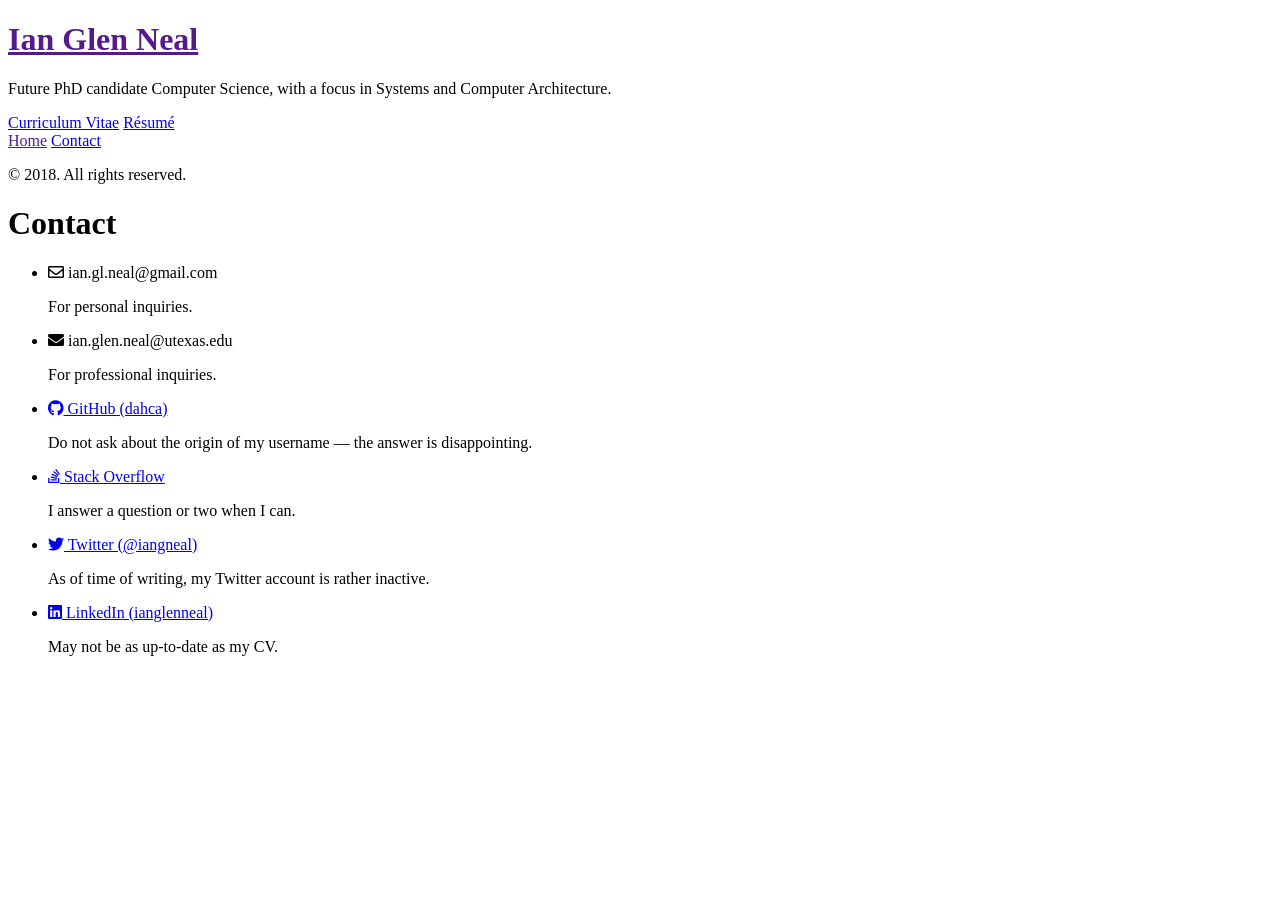
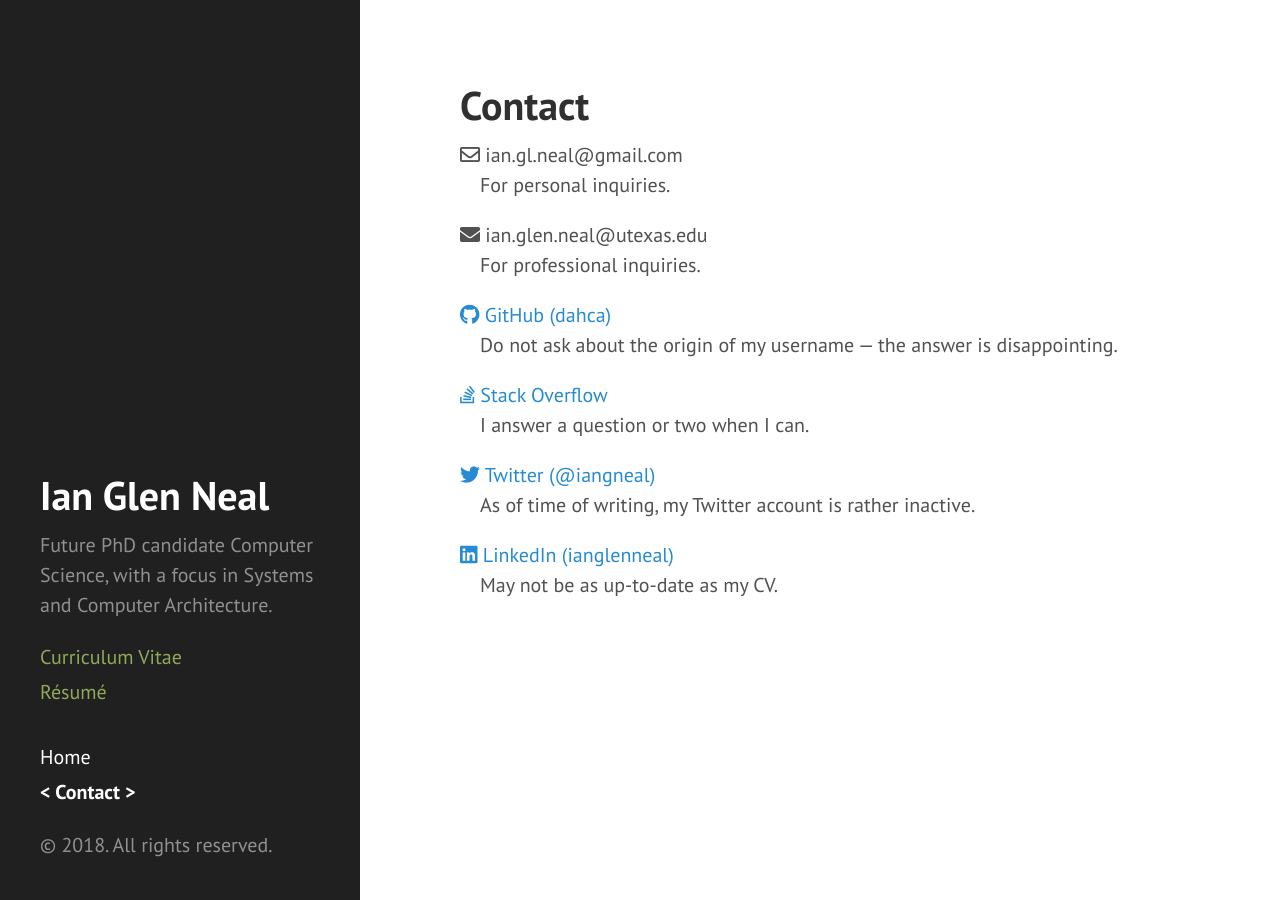
Before and after one commit to iangneal/iangneal.github.io, a Jekyll site: the page built from contact.html, in a window 1280 px wide. Built offline with Jekyll 4.4.1, drawn with Linux system fonts in a browser that asks for light colours; nearby versions of some CDN libraries.

Commit message:
Fix baseurl issue resolution on GitHub: https://github.com/github/pages-gem/issues/460

```diff
--- a/Gemfile
+++ b/Gemfile
@@ -23,6 +23,7 @@ group :jekyll_plugins do
   gem "jekyll-gist"
   gem "jekyll-paginate", "~> 1.0"
   gem "rouge"
+  gem "jekyll-github-metadata"
   gem "redcarpet", "~> 3.4.0"
 end
 
--- a/_config.yml
+++ b/_config.yml
@@ -1,4 +1,5 @@
 gems:
+  - jekyll-github-metadata
   - jekyll-paginate
   - jekyll-gist
   - redcarpet
--- a/_includes/head.html
+++ b/_includes/head.html
@@ -18,13 +18,13 @@
   <link href="https://use.fontawesome.com/releases/v5.0.8/css/all.css" rel="stylesheet">
 
   <!-- CSS -->
-  <link rel="stylesheet" href="{{ site.baseurl }}public/css/poole.css">
-  <link rel="stylesheet" href="{{ site.baseurl }}public/css/syntax.css">
-  <link rel="stylesheet" href="{{ site.baseurl }}public/css/hyde.css">
+  <link rel="stylesheet" href="{{ '/public/css/poole.css' | relative_url }}">
+  <link rel="stylesheet" href="{{ '/public/css/syntax.css' | relative_url }}">
+  <link rel="stylesheet" href="{{ '/public/css/hyde.css' | relative_url }}">
   <link rel="stylesheet" href="http://fonts.googleapis.com/css?family=PT+Sans:400,400italic,700|Abril+Fatface">
 
   <!-- Icons -->
-  <link rel="icon" type="image/png" href="{{ site.baseurl }}images/microchip.png">
+  <link rel="icon" type="image/png" href="{{ '/images/microchip.png' | relative_url }}">
 
   <!-- RSS -->
   <link rel="alternate" type="application/rss+xml" title="RSS" href="/atom.xml">
```
Also changed, not shown: Gemfile.lock.
